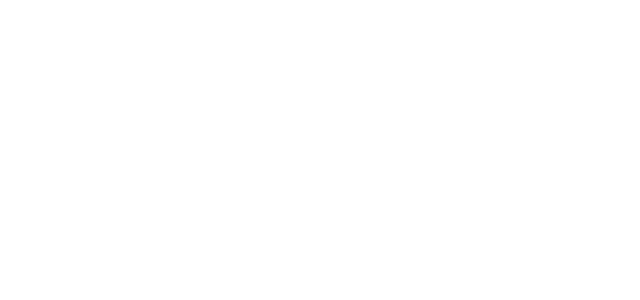
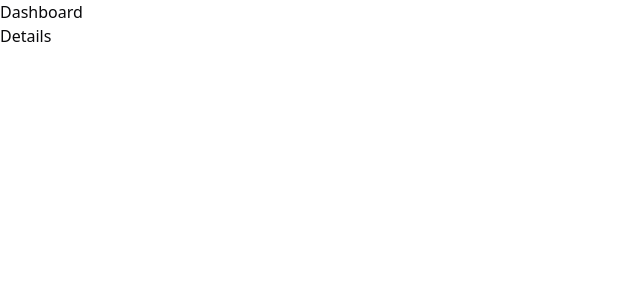
Before and after one commit to PHYOPHYO2397/FullStack, a React (Vite) app in the folder shadcnV4/: page /products/detail in a window 1280 px wide. Before the commit this address had no page. Shown: the top 300 px of the page, without its empty margins (0-640 px from the left). Built offline with nearby package versions, Linux system fonts and the light colour scheme.

Commit message:
react-router-data-mode

```diff
--- a/shadcnV4/src/main.tsx
+++ b/shadcnV4/src/main.tsx
@@ -1,10 +1,13 @@
 import { StrictMode } from "react";
 import { createRoot } from "react-dom/client";
 import "./index.css";
-import RouteList from "./routes";
+import { RouteList } from "./routes";
+// import { RouterProvider } from "react-router";
+// import { router } from "./data-routes";
 
 createRoot(document.getElementById("root")!).render(
   <StrictMode>
     <RouteList />
+    {/* <RouterProvider router={router} /> */}
   </StrictMode>
 );
--- a/shadcnV4/src/pages/About.tsx
+++ b/shadcnV4/src/pages/About.tsx
@@ -1,5 +1,3 @@
-import React from "react";
-
 export default function About() {
   return <div>About</div>;
 }
--- /dev/null
+++ b/shadcnV4/src/pages/Dashboard.tsx
@@ -0,0 +1,10 @@
+import { Outlet } from "react-router";
+
+export default function Dashboard() {
+  return (
+    <>
+      <div>Dashboard</div>
+      <Outlet />
+    </>
+  );
+}
--- /dev/null
+++ b/shadcnV4/src/pages/Details.tsx
@@ -0,0 +1,3 @@
+export default function Details() {
+  return <div>Details</div>;
+}
--- /dev/null
+++ b/shadcnV4/src/pages/Product.tsx
@@ -0,0 +1,5 @@
+const Product = () => {
+  return <div>Product</div>;
+};
+
+export default Product;
--- a/shadcnV4/src/routes.tsx
+++ b/shadcnV4/src/routes.tsx
@@ -1,14 +1,24 @@
 import { BrowserRouter, Routes, Route } from "react-router";
+
 import Home from "./pages/Home";
 import About from "./pages/About";
-//Declarative Mode
-export default function RouteList() {
+import Product from "./pages/Product";
+import Details from "./pages/Details";
+import Dashboard from "./pages/Dashboard";
+
+export const RouteList = () => {
   return (
-    <BrowserRouter>
-      <Routes>
-        <Route path="/" element={<Home />} />
-        <Route path="/about" element={<About />} />
-      </Routes>
-    </BrowserRouter>
+    <>
+      <BrowserRouter>
+        <Routes>
+          <Route index element={<Home />} />
+          <Route path="about" element={<About />} />
+          <Route path="products" element={<Dashboard />}>
+            <Route index element={<Product />} />
+            <Route path="detail" element={<Details />} />
+          </Route>
+        </Routes>
+      </BrowserRouter>
+    </>
   );
-}
+};
```
Also changed, not shown: shadcnV4/src/data-routes.tsx (added, +8 -0 lines).
